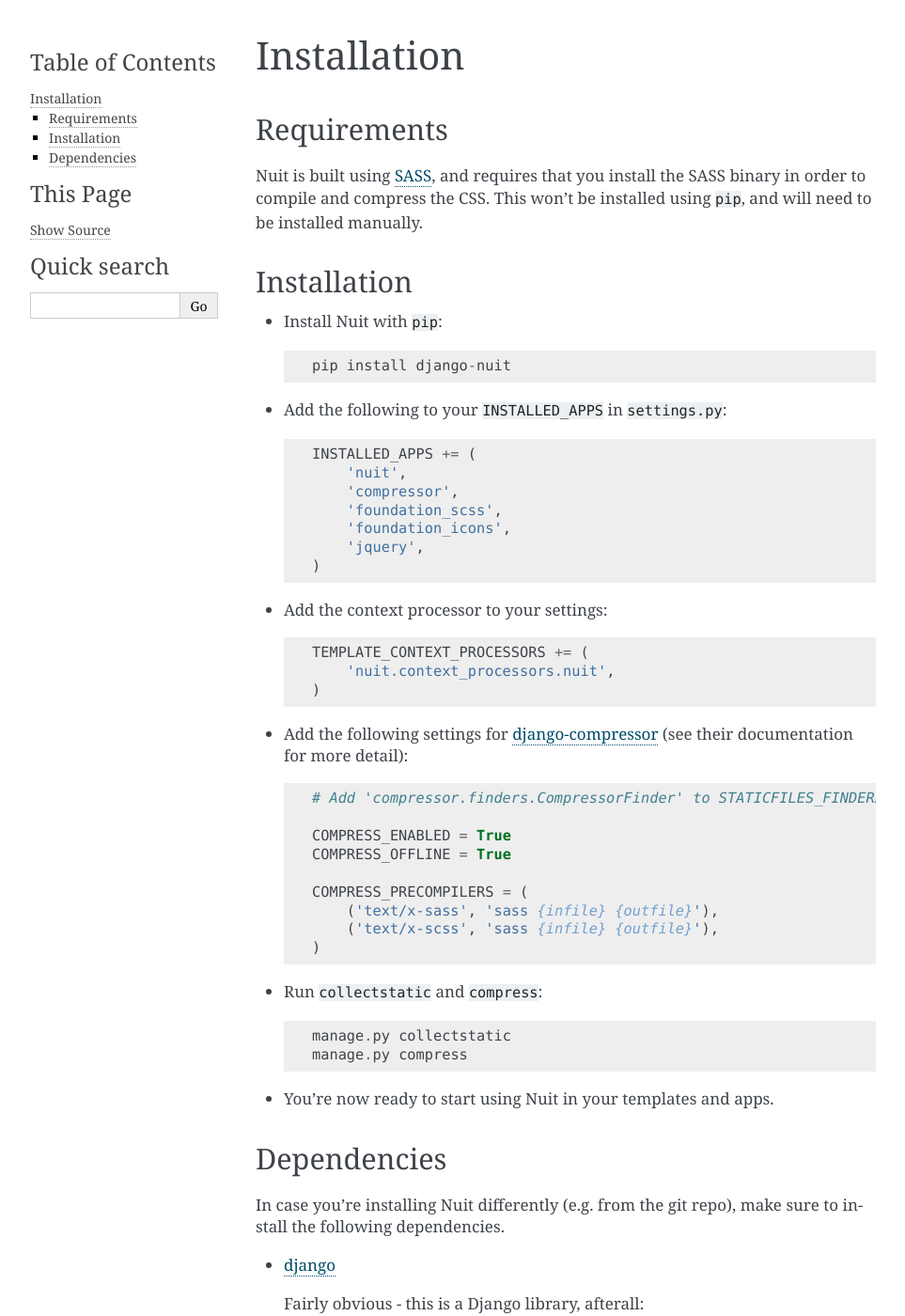
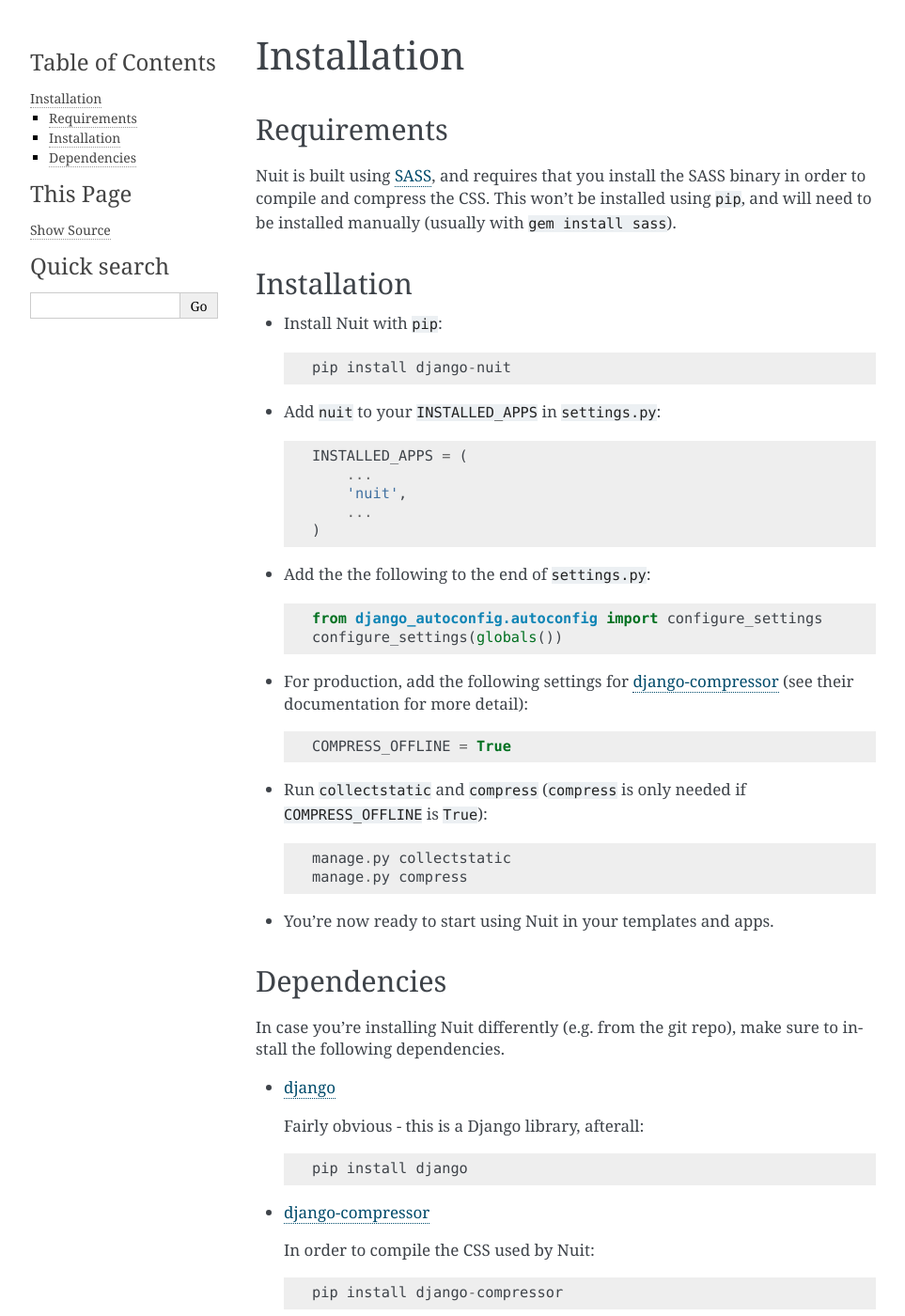
Before and after one commit to ocadotechnology/django-nuit, a Sphinx documentation site: the page built from docs/installation.txt, in a window 1280 px wide and 1400 px high. Shown: the whole window at 94% size, without its empty margins (148-1111 px from the left). Built offline with Sphinx 7.4.7, drawn with Linux system fonts in a browser that asks for light colours; the version number could not be read and is left out; some of the changed text lies outside the part shown.

Commit message:
Updated docs to reference autoconfig

```diff
--- a/docs/basics.txt
+++ b/docs/basics.txt
@@ -1,7 +1,7 @@
 Quickstart
 ==========
 
-To get started with Nuit, follow the steps below. Note: this is a quick overview, and for a more in-depth explaination of each stage you should read the revelant documentation.
+To get started with Nuit, follow the steps below. Note: this is a quick overview, and for a more in-depth explanation of each stage you should read the relevant documentation.
 
 * Install Nuit following the :doc:`installation` guidelines.
 * In your app, define a base template that extends from :ref:`template-nuit-base`, that includes the relevant framework elements::
--- a/docs/installation.txt
+++ b/docs/installation.txt
@@ -4,7 +4,7 @@
 Requirements
 ------------
 
-Nuit is built using SASS_, and requires that you install the SASS binary in order to compile and compress the CSS. This won't be installed using ``pip``, and will need to be installed manually.
+Nuit is built using SASS_, and requires that you install the SASS binary in order to compile and compress the CSS. This won't be installed using ``pip``, and will need to be installed manually (usually with ``gem install sass``).
 
 Installation
 ------------
@@ -13,36 +13,24 @@
 
     pip install django-nuit
 
-* Add the following to your ``INSTALLED_APPS`` in ``settings.py``::
+* Add ``nuit`` to your ``INSTALLED_APPS`` in ``settings.py``::
 
-    INSTALLED_APPS += (
+    INSTALLED_APPS = (
+        ...
         'nuit',
-        'compressor',
-        'foundation_scss',
-        'foundation_icons',
-        'jquery',
+        ...
     )
 
-* Add the context processor to your settings::
+* Add the the following to the end of ``settings.py``::
 
-    TEMPLATE_CONTEXT_PROCESSORS += (
-        'nuit.context_processors.nuit',
-    )
+    from django_autoconfig.autoconfig import configure_settings
+    configure_settings(globals())
 
-* Add the following settings for django-compressor_ (see their documentation for more detail)::
+* For production, add the following settings for django-compressor_ (see their documentation for more detail)::
 
-
-    # Add 'compressor.finders.CompressorFinder' to STATICFILES_FINDERS
-
-    COMPRESS_ENABLED = True
     COMPRESS_OFFLINE = True
 
-    COMPRESS_PRECOMPILERS = (
-        ('text/x-sass', 'sass {infile} {outfile}'),
-        ('text/x-scss', 'sass {infile} {outfile}'),
-    )
-
-* Run ``collectstatic`` and ``compress``::
+* Run ``collectstatic`` and ``compress`` (``compress`` is only needed if ``COMPRESS_OFFLINE`` is ``True``)::
 
     manage.py collectstatic
     manage.py compress
@@ -84,6 +72,12 @@
 
       pip install django-bourbon
 
+- django-autoconfig_
+
+  Allows you to include two lines of code in your ``settings.py`` that adds all the required Django settings for Nuit::
+
+      pip install django-autoconfig
+
 .. _SASS: http://sass-lang.com
 .. _`django-compressor`: http://django-compressor.readthedocs.org/en/latest/
 .. _`django`: https://www.djangoproject.com/
@@ -92,3 +86,4 @@
 .. _`django-foundation-icons`: https://pypi.python.org/pypi/django-foundation-icons/
 .. _`Foundation Icons`: http://zurb.com/playground/foundation-icon-fonts-3
 .. _`django-bourbon`: https://pypi.python.org/pypi/django-bourbon/
+.. _`django-autoconfig`: https://pypi.python.org/pypi/django-autoconfig/
```
